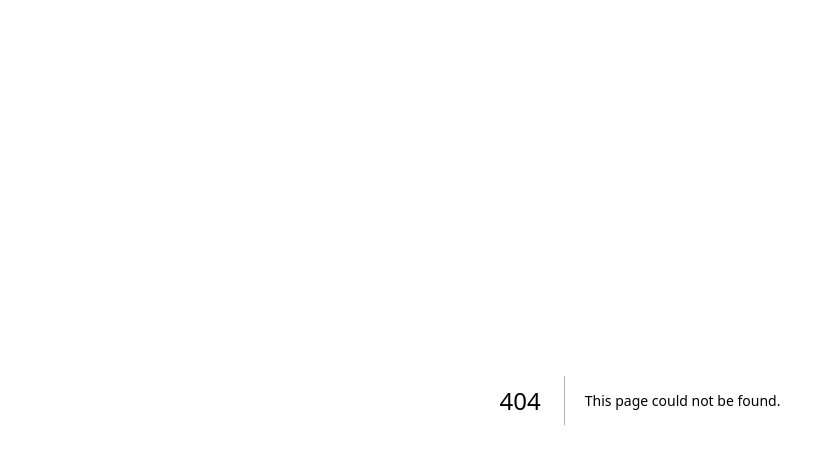
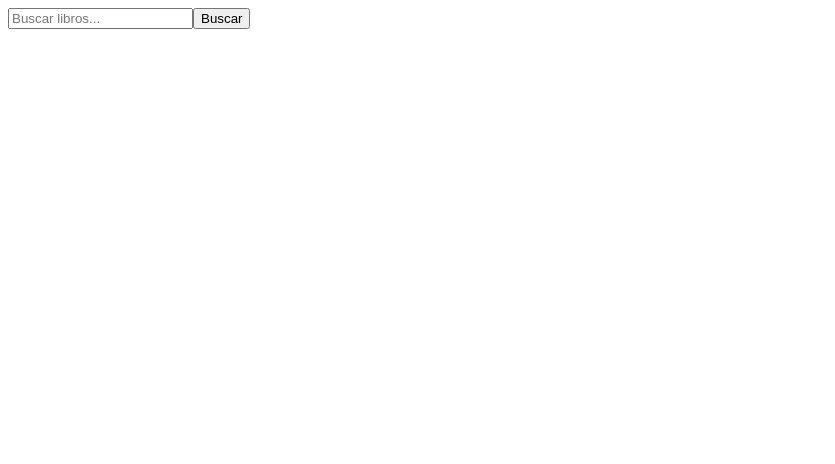
Before and after one commit to MALTHODZ/Proyecto-Final, a Next.js app in the folder frontend/: page /components/BookSearch in a window 1280 px wide. Before the commit this address had no page. Shown: the top 464 px of the page, without its empty margins (0-835 px from the left). Built offline with nearby package versions, Linux system fonts and the light colour scheme.

Commit message:
componente para buscar libros

```diff
--- /dev/null
+++ b/frontend/src/pages/components/BookSearch.jsx
@@ -0,0 +1,48 @@
+import {useState} from "react";
+import {fetchSearchBooks} from "@/pages/api/apiFetch";
+import {formatSearchBook} from "@/pages/api/bookSearchFormat";
+
+
+export default function BookSearch() {
+
+    const [search, setSearch] = useState('');
+    const [books, setBooks] = useState([]);
+
+    const handleSearch = async () => {
+        if (!search.trim()) return;
+
+        try{
+            const data = await fetchSearchBooks(search);
+
+            const formattedBooks = data.docs.map(formatSearchBook)
+
+            setBooks(formattedBooks);
+        } catch (error) {
+            setBooks([]);
+        }
+    }
+
+    return(
+        <div>
+            <input
+            type="text"
+            value={search}
+            onChange={(e) => setSearch(e.target.value)}
+            placeholder="Buscar libros..."
+            />
+            <button onClick={handleSearch}>
+                Buscar
+            </button>
+            <div>
+                {books.map((book) => (
+                    <div key={book.id}>
+                        <img src={book.cover} alt={book.title} />
+                        <h3>{book.title}</h3>
+                        <p>{book.author}</p>
+                        <p>{book.firstPublishYear}</p>
+                    </div>
+                ))}
+            </div>
+        </div>
+    )
+}
--- a/frontend/src/pages/index.jsx
+++ b/frontend/src/pages/index.jsx
@@ -1,4 +1,5 @@
 import TrendingBooks from "@/pages/components/TrendingBooks";
+import BookSearch from "@/pages/components/BookSearch";
 
 
 export default function Home() {
@@ -8,7 +9,7 @@ export default function Home() {
           <header>
               <span>Icono</span>
               <p>Babunger Books</p>
-              <input/>
+              <BookSearch/>
               <button>Registrarse</button>
               <button>Iniciar sesion</button>
           </header>
```
